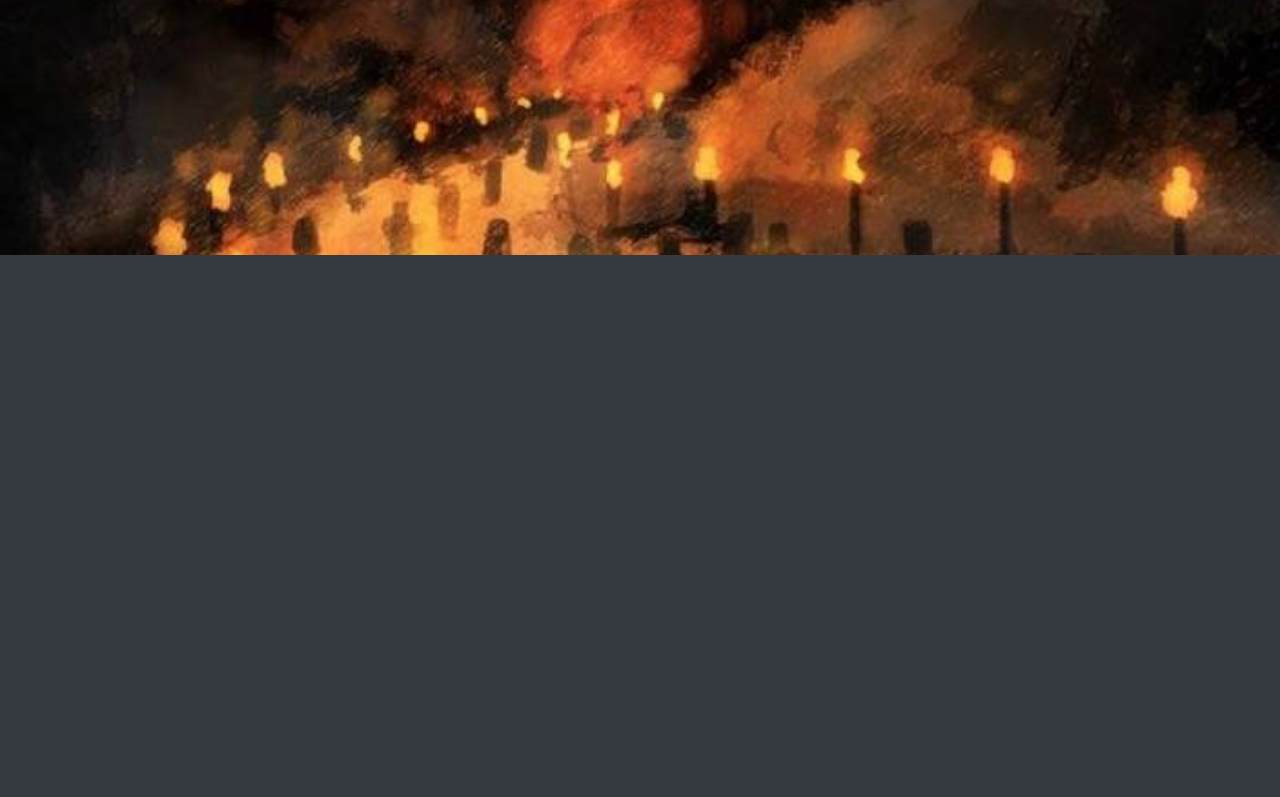
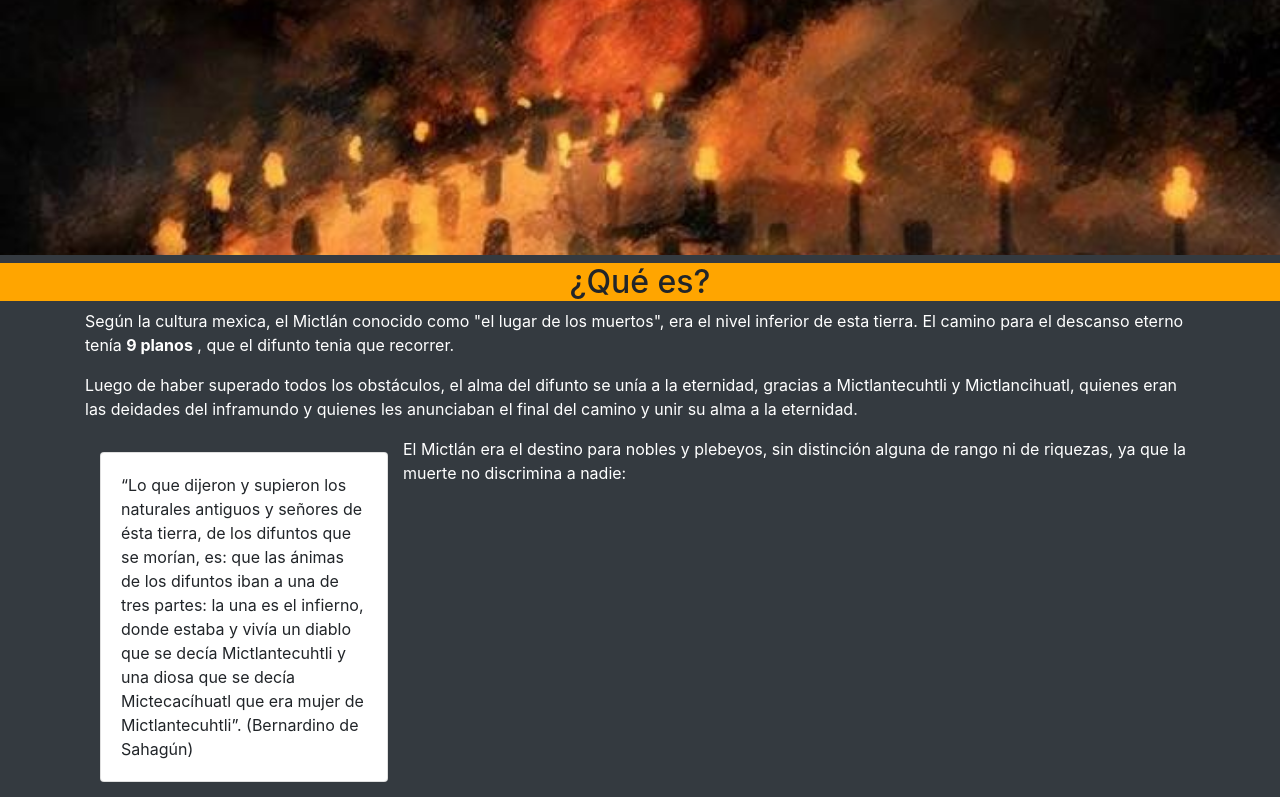
Before and after one commit to EmmanuelCruzCh117/chiucnahui, a plain HTML site: page mict.html in a window 1280 px wide. Shown: the part 345-1142 px from the top of the page. Before the commit the page ends 800 px from the top, so only its background shows below. Drawn offline with nearby package versions, Linux system fonts and the light colour scheme.

Commit message:
ultima actualización

```diff
--- a/assets/css/styles.css
+++ b/assets/css/styles.css
@@ -1,6 +1,17 @@
 .bg-red {
     background-color: rgb(26, 37, 102);
 }
+
+
+/*--------- utilidades */
+
+.margen {
+    margin-top: 8px;
+    margin-bottom: 8px;
+}
+
+
+/*----------------------*/
 
 .img-header {
     background-image: url(/assets/img/wallpaper.png);
--- a/mict.html
+++ b/mict.html
@@ -6,7 +6,7 @@
     <link rel="stylesheet" href="https://cdn.jsdelivr.net/npm/bootstrap@4.5.3/dist/css/bootstrap.min.css" integrity="sha384-TX8t27EcRE3e/ihU7zmQxVncDAy5uIKz4rEkgIXeMed4M0jlfIDPvg6uqKI2xXr2" crossorigin="anonymous">
     <meta name="viewport" content="width=device-width, initial-scale=1.0">
     <link rel="stylesheet" href="assets/css/styles.css">
-    <title>Día de muertos</title>
+    <title>Viaje al Mictlán</title>
 </head>
 
 <body class="bg-dark">
@@ -34,12 +34,31 @@
                 </div>
             </div>
         </nav>
+    </div>
+    <section class="text-center bg-orange">
+        <h2 class="text-black margen">¿Qué es?</h2>
+    </section>
+    <div class="container-xl">
+        <div class="text-white">
+            <p> Según la cultura mexica, el Mictlán conocido como "el lugar de los muertos", era el nivel inferior de esta tierra. El camino para el descanso eterno tenía <strong>9 planos</strong> , que el difunto tenia que recorrer.
+            </p>
+            <p>
+                Luego de haber superado todos los obstáculos, el alma del difunto se unía a la eternidad, gracias a Mictlantecuhtli y Mictlancihuatl, quienes eran las deidades del inframundo y quienes les anunciaban el final del camino y unir su alma a la eternidad.
+            </p>
+        </div>
+        <div class="card img-card-x">
+            <div class="card-body">
+                <p class="card-text">“Lo que dijeron y supieron los naturales antiguos y señores de ésta tierra, de los difuntos que se morían, es: que las ánimas de los difuntos iban a una de tres partes: la una es el infierno, donde estaba y vivía un diablo que se decía
+                    Mictlantecuhtli y una diosa que se decía Mictecacíhuatl que era mujer de Mictlantecuhtli”. (Bernardino de Sahagún)</p>
+            </div>
+        </div>
+        <p class="text-white">
+            El Mictlán era el destino para nobles y plebeyos, sin distinción alguna de rango ni de riquezas, ya que la muerte no discrimina a nadie:
+        </p>
+    </div>
 
 
 
-
-
-    </div>
 </body>
 
 </html>
```
Also changed, not shown: index.html (+1 -1 lines), qnaMict.html (+0 -5 lines).
